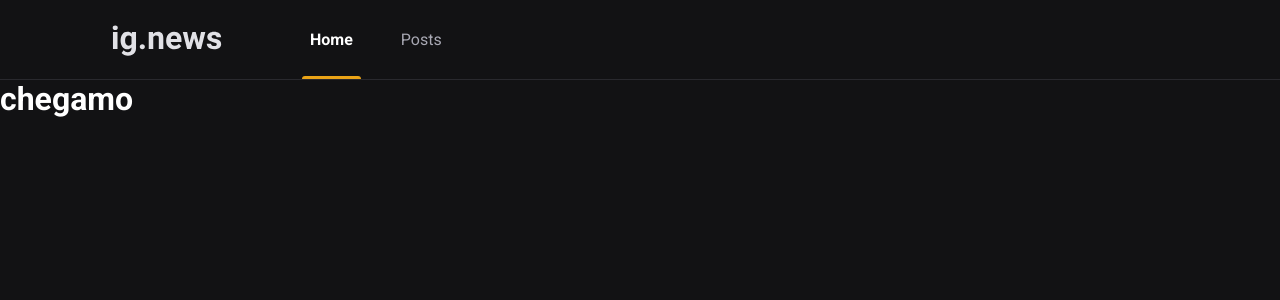
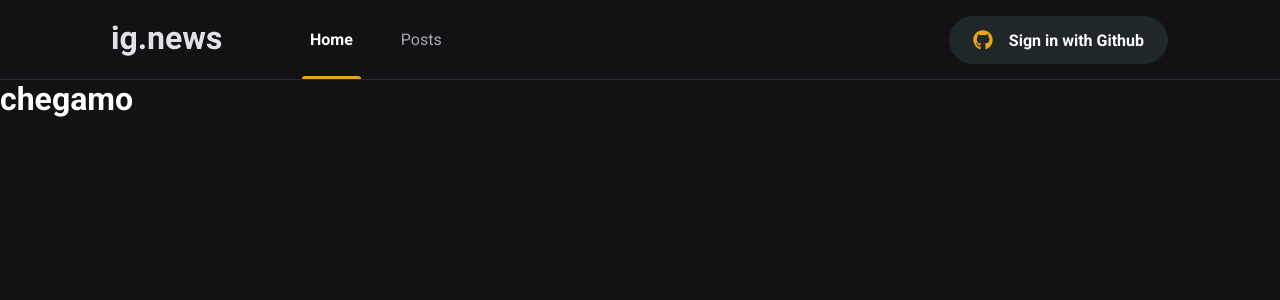
Before and after one commit to carlos-hr/ignews, a Next.js app: page / in a window 1280 px wide. Shown: the top 300 px of the page. Built offline with nearby package versions, Linux system fonts and the light colour scheme.

Commit message:
feat: creating github button

```diff
--- a/package.json
+++ b/package.json
@@ -12,6 +12,7 @@
     "next": "12.1.6",
     "react": "18.1.0",
     "react-dom": "18.1.0",
+    "react-icons": "^4.3.1",
     "sass": "^1.52.1"
   },
   "devDependencies": {
--- a/src/components/Header/index.tsx
+++ b/src/components/Header/index.tsx
@@ -1,3 +1,4 @@
+import { SignInButton } from "../index";
 import { homeNavTitle, postsNavTitle } from "./locales";
 import styles from "./styles.module.scss";
 
@@ -11,6 +12,8 @@
           <a className={styles.active}>{homeNavTitle}</a>
           <a href="">{postsNavTitle}</a>
         </nav>
+
+        <SignInButton />
       </div>
     </header>
   );
--- a/src/components/Header/styles.module.scss
+++ b/src/components/Header/styles.module.scss
@@ -49,4 +49,8 @@
       }
     }
   }
+
+  button {
+    margin-left: auto;
+  }
 }
--- /dev/null
+++ b/src/components/SignInButton/index.tsx
@@ -0,0 +1,23 @@
+import { FaGithub } from "react-icons/fa";
+import { FiX } from "react-icons/fi";
+import { signInText } from "./locales";
+import styles from "./styles.module.scss";
+
+const SignInButton = () => {
+  const isLoggedIn = false;
+
+  return isLoggedIn ? (
+    <button type="button" className={styles.signInButton}>
+      <FaGithub color="#04d361" />
+      username
+      <FiX color="#737380" className={styles.closeIcon} />
+    </button>
+  ) : (
+    <button type="button" className={styles.signInButton}>
+      <FaGithub color="#eba417" />
+      {signInText}
+    </button>
+  );
+};
+
+export default SignInButton;
--- /dev/null
+++ b/src/components/SignInButton/locales.tsx
@@ -0,0 +1 @@
+export const signInText = "Sign in with Github";
--- /dev/null
+++ b/src/components/SignInButton/styles.module.scss
@@ -0,0 +1,30 @@
+.signInButton {
+  height: 3rem;
+  border-radius: 3rem;
+  background: var(--gray-850);
+  border: 0;
+  padding: 0 1.5rem;
+  display: flex;
+  align-items: center;
+  justify-content: center;
+  color: var(--white);
+  font-weight: bold;
+  transition: filter 0.2s;
+
+  svg {
+    width: 20px;
+    height: 20px;
+  }
+
+  svg:first-child {
+    margin-right: 1rem;
+  }
+
+  svg.closeIcon {
+    margin-left: 1rem;
+  }
+
+  &:hover {
+    filter: brightness(0.8);
+  }
+}
--- a/src/components/index.tsx
+++ b/src/components/index.tsx
@@ -1 +1,2 @@
 export { default as Header } from "./Header";
+export { default as SignInButton } from "./SignInButton";
--- a/src/styles/global.scss
+++ b/src/styles/global.scss
@@ -10,6 +10,7 @@
   --gray-100: #e1e1e6;
   --gray-300: #a8a8b3;
   --gray-800: #29292e;
+  --gray-850: #1f2729;
   --gray-900: #121214;
 
   --cyan-500: #61dafb;
```
Also changed, not shown: 1 other file (tests, documents, lock files or other folders).
